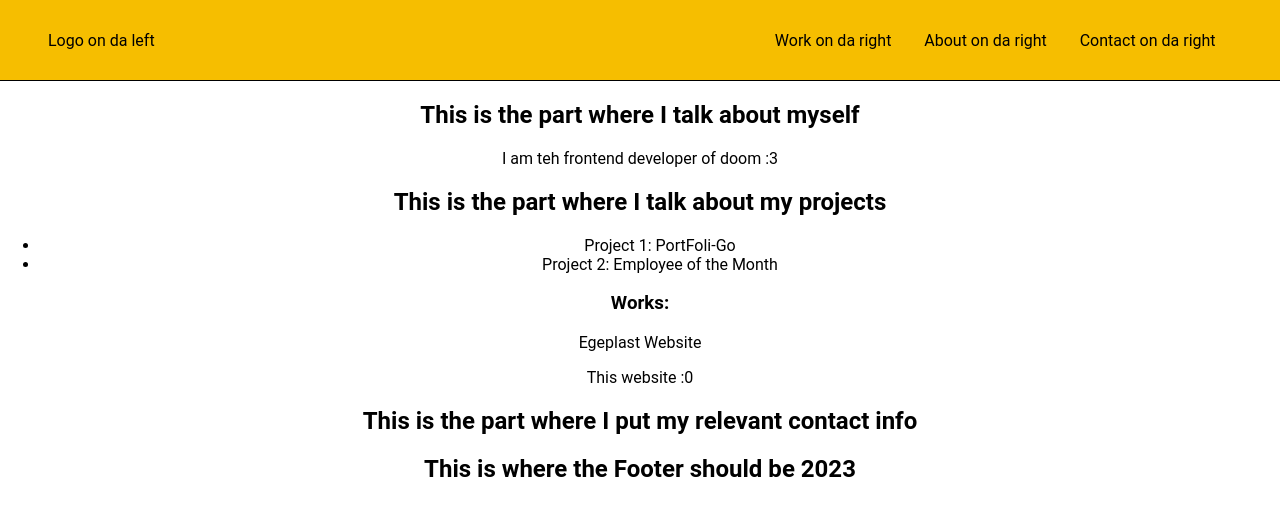
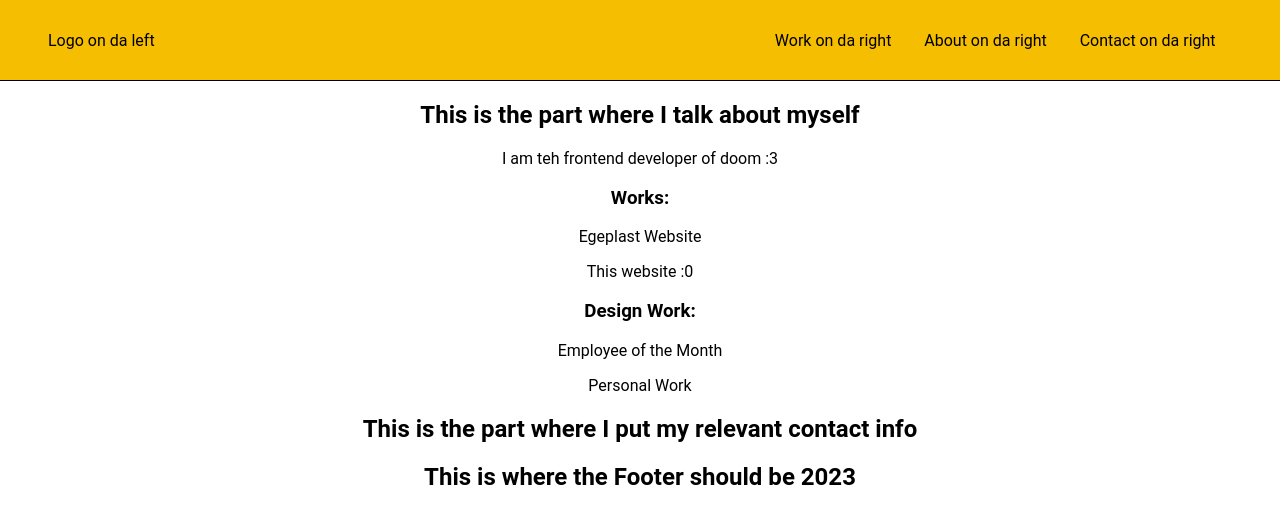
Before and after one commit to ying-lenny/Portfolio-Site-OL, a React (Create React App) app: page / in a window 1280 px wide. Shown: the top 524 px of the page. Built offline with nearby package versions, Linux system fonts and the light colour scheme.

Commit message:
Update Projects.js

```diff
--- a/src/Components/Projects.js
+++ b/src/Components/Projects.js
@@ -3,14 +3,13 @@ import React from "react";
 export default function ProjectSection() {
     return (
         <div className="project-section">
-            <h2>This is the part where I talk about my projects</h2>
-            <ul>
-                <li>Project 1: PortFoli-Go</li>
-                <li>Project 2: Employee of the Month</li>
-            </ul>
             <h3>Works:</h3>
             <p>Egeplast Website</p>
             <p>This website :0</p>
+
+            <h3>Design Work:</h3>
+            <p>Employee of the Month</p>
+            <p>Personal Work</p>
         </div>
     )
 }
```
